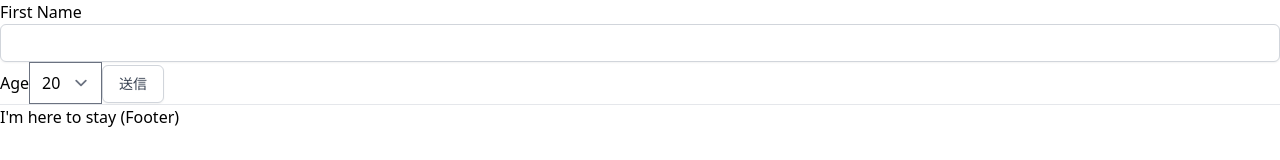
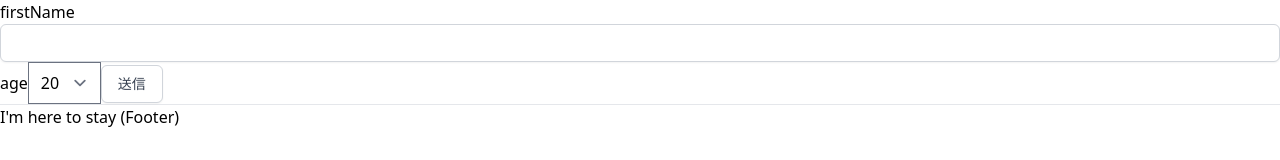
Before and after one commit to hiroshi-kato/tailwind-admin, a Next.js app: page / in a window 1280 px wide. Shown: the top 160 px of the page. Built offline with nearby package versions, Linux system fonts and the light colour scheme.

Commit message:
バリデーションを追加

```diff
--- a/src/pages/index.tsx
+++ b/src/pages/index.tsx
@@ -1,13 +1,19 @@
 import { VFC } from 'react';
 import { useForm, UseFormRegister } from 'react-hook-form';
+import { yupResolver } from '@hookform/resolvers/yup';
+import * as yup from 'yup';
 
 import Layout from 'components/Layout';
 import TextForm from 'components/Form/TextForm';
 import Button from 'components/Button';
 
+const schema = yup.object().shape({
+  firstName: yup.string().required(),
+  age: yup.number().positive().integer().required(),
+});
 interface IFormValues {
-  'First Name': string;
-  Age: number;
+  firstName: string;
+  age: number;
 }
 
 type SelectProps = {
@@ -31,7 +37,7 @@ const IndexPage: VFC = () => {
     register,
     handleSubmit,
     formState: { errors },
-  } = useForm<IFormValues>();
+  } = useForm<IFormValues>({ resolver: yupResolver(schema) });
   const onSubmit = (data: IFormValues) => {
     alert(JSON.stringify(data));
   };
@@ -41,12 +47,12 @@ const IndexPage: VFC = () => {
     <Layout>
       <form onSubmit={handleSubmit(onSubmit)}>
         <TextForm
-          label="First Name"
+          label="firstName"
           register={register}
           required
-          error={errors['First Name']}
+          error={errors.firstName}
         />
-        <Select label="Age" register={register} required />
+        <Select label="age" register={register} required />
         <Button type="submit">送信</Button>
         {/* <input type="submit" /> */}
       </form>
```
